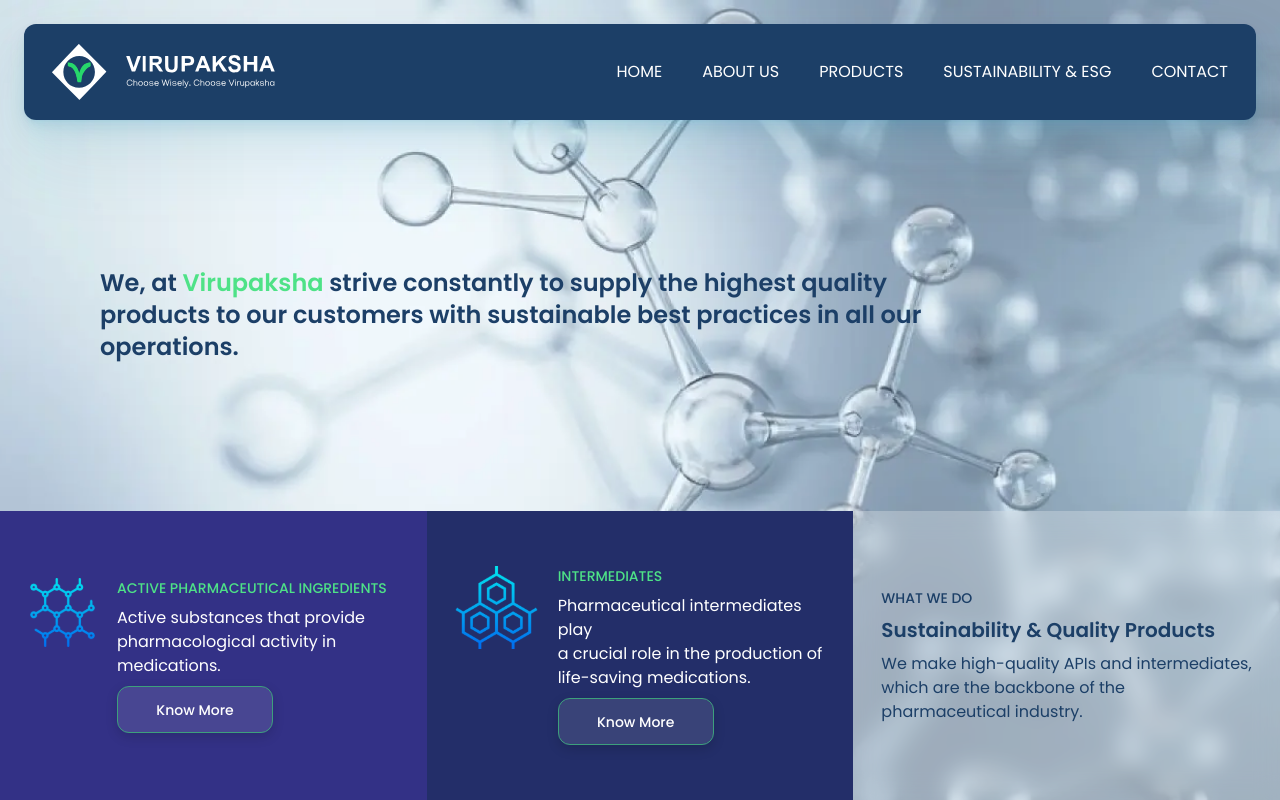
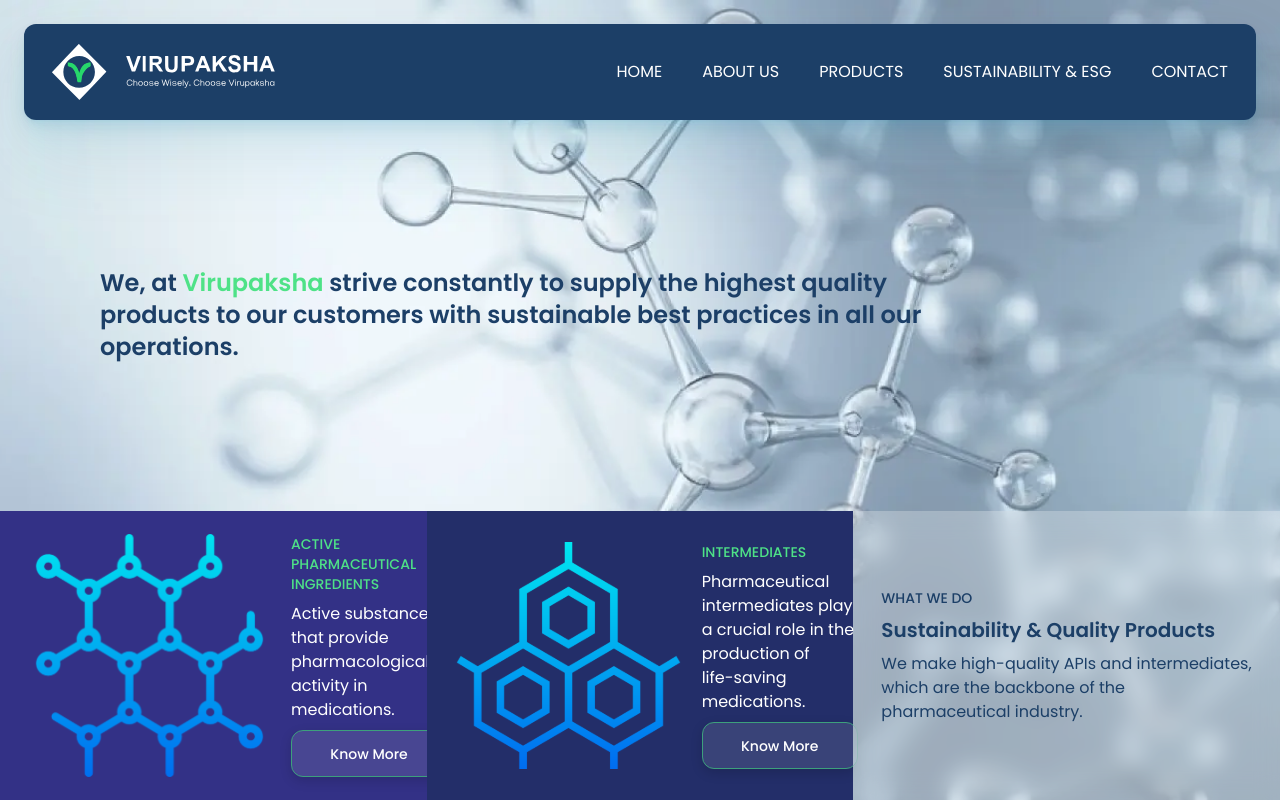
Before and after one commit to hrithikscube/virupaksha, a Next.js app: page / in a window 1280 px wide. Shown: the top 800 px of the page. Built offline with nearby package versions, Linux system fonts and the light colour scheme.

Commit message:
clean up

```diff
--- a/src/pages/index.js
+++ b/src/pages/index.js
@@ -160,11 +160,15 @@
             </p>
           </div>
 
-          <div className="grid lg:grid-cols-3 absolute bottom-0 w-full">
-            <div className="bg-[#333186] p-7 lg:h-[289px] hidden lg:flex flex-col items-start justify-center">
+          <div className="grid lg:grid-cols-3 md:grid-cols-3 absolute bottom-0 w-full">
+            <div className="bg-[#333186] p-7 lg:h-[289px] hidden lg:flex md:flex flex-col items-start justify-center">
               <div className="flex items-start gap-5">
-                <img src="/shapes/chemistry1.svg" alt="shape1" />
-                <div className="lg:flex hidden flex-col gap-2 items-start justify-center">
+                <img
+                  src="/shapes/chemistry1.svg"
+                  alt="shape1"
+                  className="lg:w-full lg:h-full w-10 h-10"
+                />
+                <div className="lg:flex flex-col gap-2 items-start justify-center">
                   <p className="text-vomitGreen uppercase text-sm font-medium">
                     Active Pharmaceutical Ingredients
                   </p>
@@ -178,10 +182,14 @@
               </div>
             </div>
 
-            <div className="bg-[#232E69] p-7 lg:h-[289px] hidden lg:flex flex-col items-start justify-center">
+            <div className="bg-[#232E69] p-7 lg:h-[289px] hidden lg:flex md:flex flex-col items-start justify-center">
               <div className="flex items-start gap-5">
-                <img src="/shapes/chemistry2.svg" alt="shape2" />
-                <div className="lg:flex hidden flex-col gap-2 items-start justify-center">
+                <img
+                  src="/shapes/chemistry2.svg"
+                  alt="shape2"
+                  className="lg:w-full lg:h-full w-10 h-10"
+                />
+                <div className="lg:flex flex-col gap-2 items-start justify-center">
                   <p className="text-vomitGreen uppercase text-sm font-medium">
                     Intermediates
                   </p>
@@ -214,7 +222,7 @@
 
         {/* Who we are */}
         <div className="w-full bg-paleGreen">
-          <div className="flex lg:flex-row flex-col-reverse items-start w-full">
+          <div className="flex lg:flex-row md:flex-row flex-col-reverse items-start w-full">
             <div className="lg:w-1/2 m-auto flex flex-col gap-2 lg:p-20 p-5 items-start justify-start">
               <p className="text-base uppercase font-semibold text-primaryBlue">
                 who are we
@@ -228,7 +236,7 @@
                 <br /> Partnership.
               </p>
 
-              <div className="grid grid-cols-2 gap-5">
+              <div className="grid grid-cols-2 lg:gap-5 gap-4">
                 {React.Children.toArray(
                   statsInfo.map((item) => (
                     <div className="flex items-center gap-2">
```
